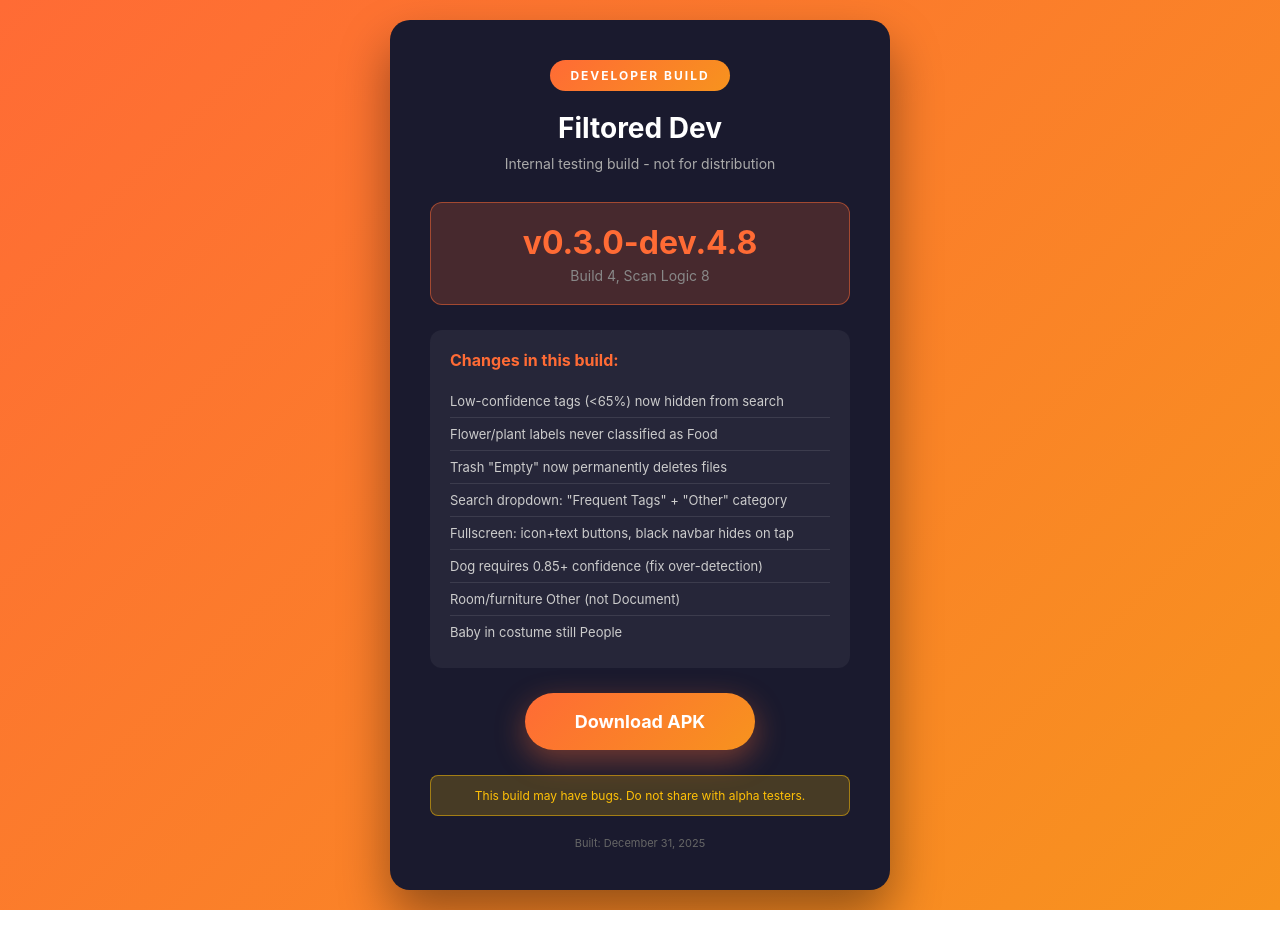
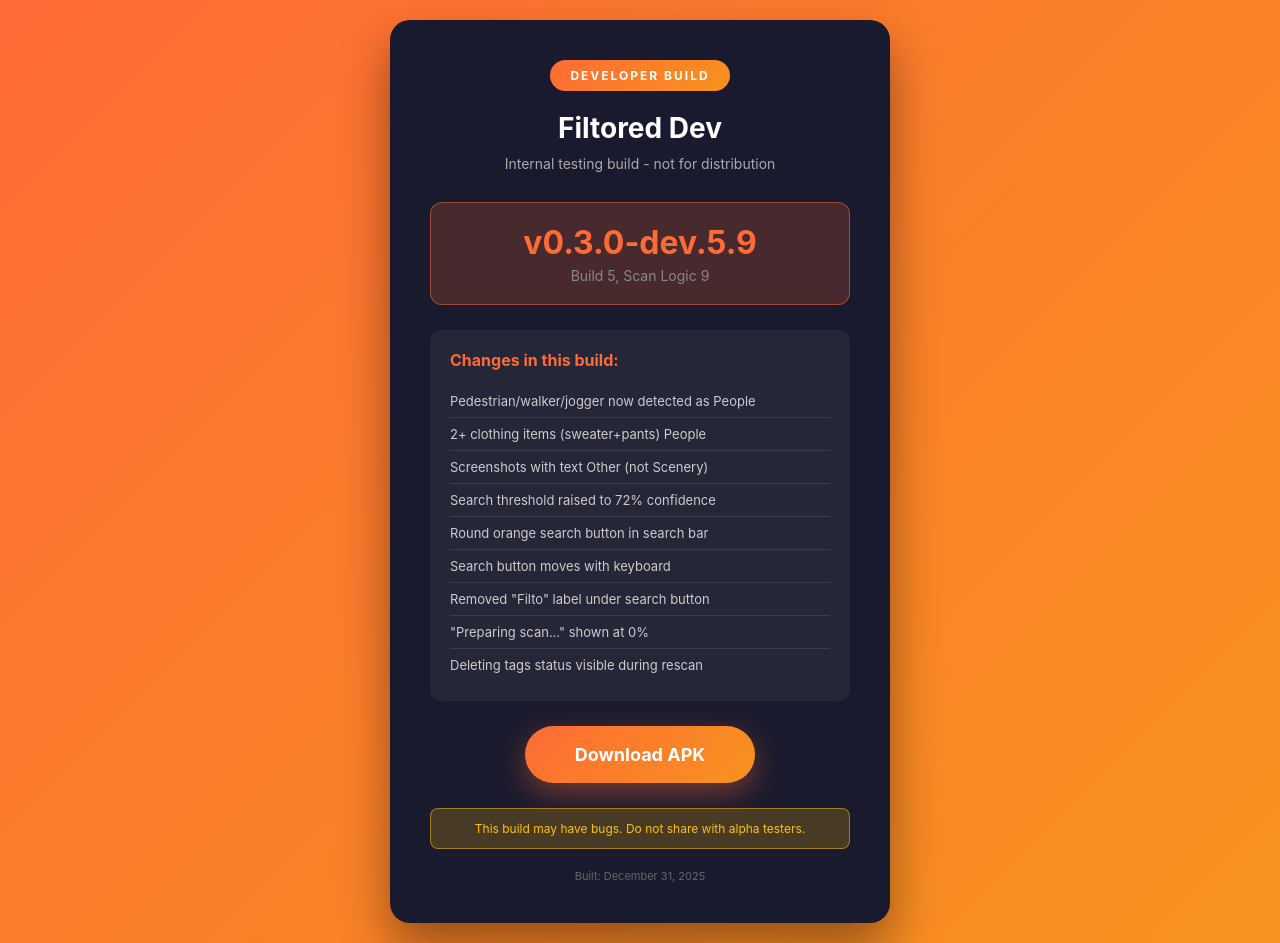
Before and after one commit to fominapps-create/Filtored-Website, a plain HTML site: page dev.html in a window 1280 px wide. Before the commit the page ends 910 px from the top, so only its background shows below. Drawn offline with Linux system fonts and the light colour scheme.

Commit message:
v0.3.0-dev.5.9: Updated changelog and download link

```diff
--- a/dev.html
+++ b/dev.html
@@ -156,25 +156,26 @@
         <p class="subtitle">Internal testing build - not for distribution</p>
 
         <div class="version-box">
-            <div class="version-number">v0.3.0-dev.4.8</div>
-            <div class="scan-version">Build 4, Scan Logic 8</div>
+            <div class="version-number">v0.3.0-dev.5.9</div>
+            <div class="scan-version">Build 5, Scan Logic 9</div>
         </div>
 
         <div class="changes">
             <h3>Changes in this build:</h3>
             <ul>
-                <li>Low-confidence tags (&lt;65%) now hidden from search</li>
-                <li>Flower/plant labels never classified as Food</li>
-                <li>Trash "Empty" now permanently deletes files</li>
-                <li>Search dropdown: "Frequent Tags" + "Other" category</li>
-                <li>Fullscreen: icon+text buttons, black navbar hides on tap</li>
-                <li>Dog requires 0.85+ confidence (fix over-detection)</li>
-                <li>Room/furniture  Other (not Document)</li>
-                <li>Baby in costume  still People</li>
+                <li>Pedestrian/walker/jogger  now detected as People</li>
+                <li>2+ clothing items (sweater+pants)  People</li>
+                <li>Screenshots with text  Other (not Scenery)</li>
+                <li>Search threshold raised to 72% confidence</li>
+                <li>Round orange search button in search bar</li>
+                <li>Search button moves with keyboard</li>
+                <li>Removed "Filto" label under search button</li>
+                <li>"Preparing scan..." shown at 0%</li>
+                <li>Deleting tags status visible during rescan</li>
             </ul>
         </div>
 
-        <a href="https://github.com/fominapps-create/Photo-Organizer-Flutter/raw/main/filtored-0.3.0-dev.4.8.apk" class="download-btn">
+        <a href="https://github.com/fominapps-create/Photo-Organizer-Flutter/raw/main/filtored-0.3.0-dev.5.9.apk" class="download-btn">
              Download APK
         </a>
 
```
